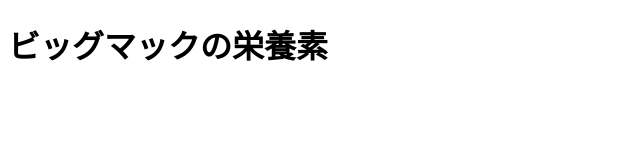
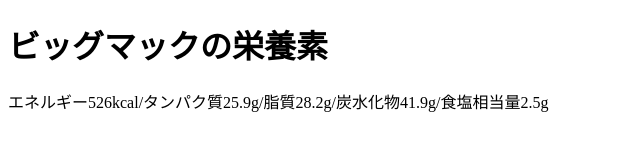
Before and after one commit to syuntaitakura/kimatukadai, a plain HTML site: page a.html in a window 1280 px wide. Shown: the whole page, without its empty margins (0-640 px from the left). Drawn offline with Linux system fonts and the light colour scheme.

Commit message:
Update a.html

```diff
--- a/a.html
+++ b/a.html
@@ -6,5 +6,6 @@
 </head>
 <body>
 <h1>ビッグマックの栄養素</h1>
+<p>エネルギー526kcal/タンパク質25.9g/脂質28.2g/炭水化物41.9g/食塩相当量2.5g</p>
 </body>
 </html>
```
